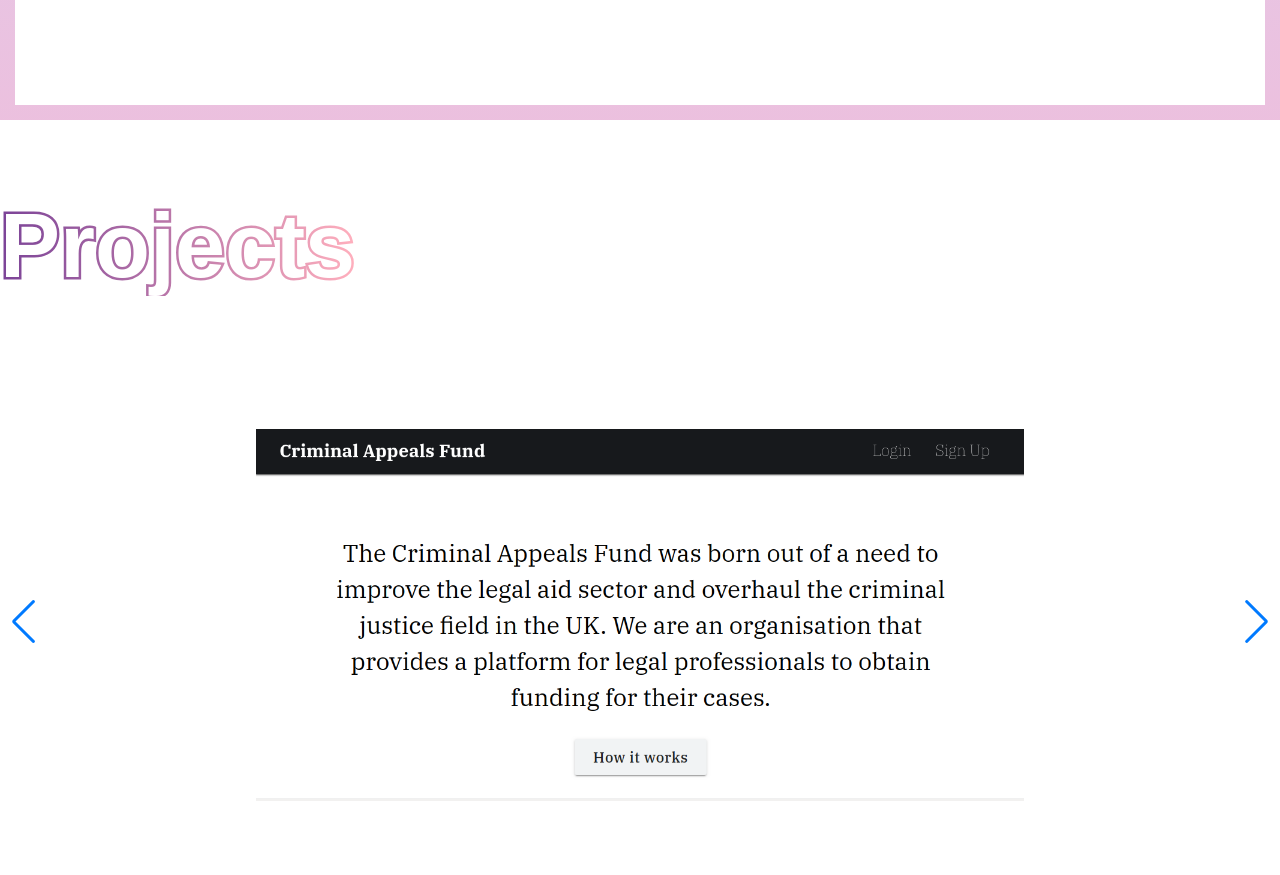
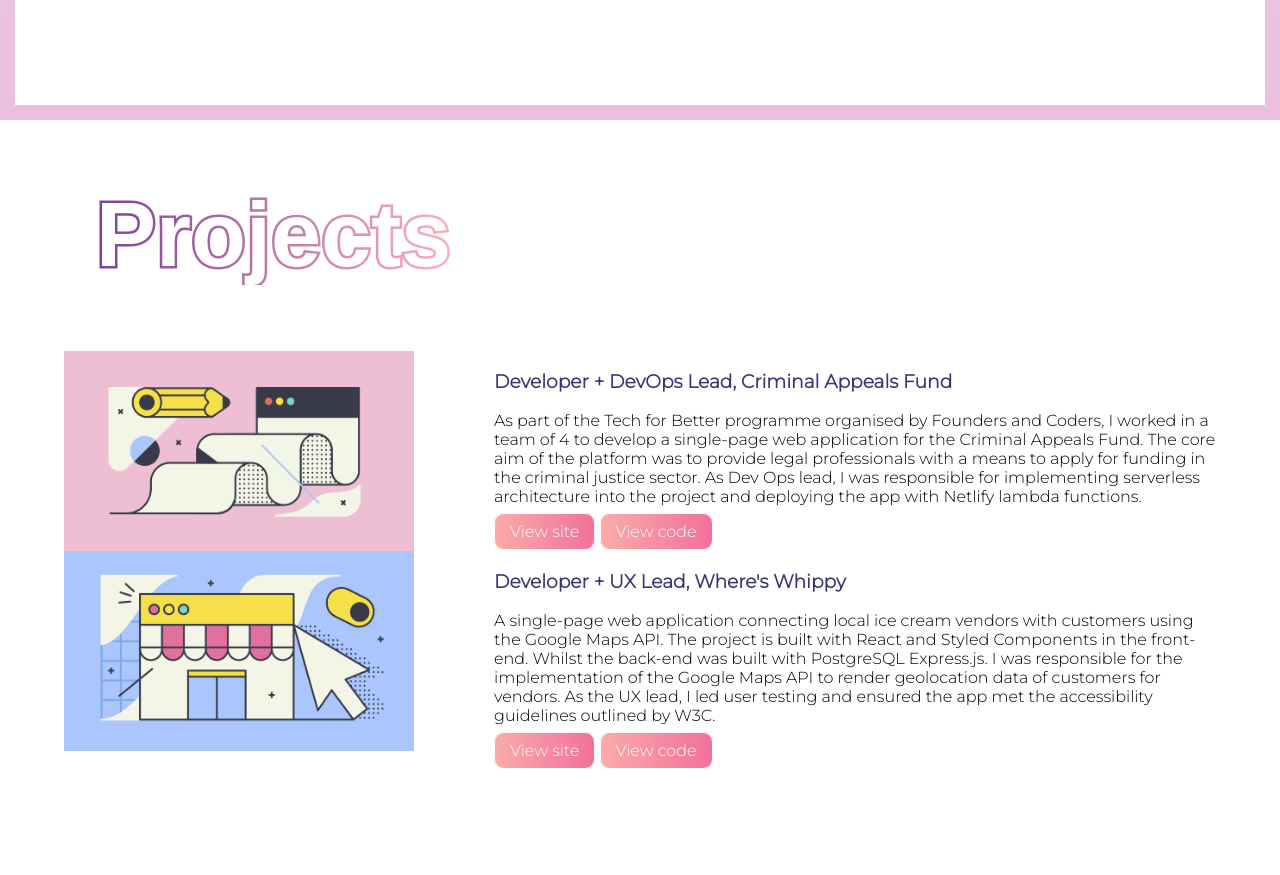
Before and after one commit to Lizzy-j/Portfolio, a website: page index.html in a window 1280 px wide. Shown: the part 680-1555 px from the top of the page. Drawn offline with nearby package versions, Linux system fonts and the light colour scheme; files that its build step writes are made by us from their sources.

Commit message:
formatting and new project images

```diff
--- a/index.html
+++ b/index.html
@@ -42,40 +42,36 @@
 
       <section class="projects-container section" id="projects">
         <h1 data-text="Projects"></h1>
-        <div class="swiper-container">
-          <div class="swiper-wrapper">
-              <div class="swiper-slide">
-                  <a href="https://criminal-appeals-fund.netlify.app/" target="blank">
-                      <img src="assets/caf.png" class="swiper-slide-img" alt=""></div>
-                  </a>
-
-              <div class="swiper-slide">
-                  <a href="https://where-is-whippy.netlify.app/" target="blank">
-                      <img src="assets/wheres-whippy.png" class="swiper-slide-img" alt="">
-                  </a>
-                  </div>
-              <div class="swiper-slide"><a href="https://mytindog.netlify.app/" target="blank"><img src="assets/tindog.png" class="swiper-slide-img" alt=""></a></div>
-
-              <div class="swiper-slide">
-                  <a href="https://artattack.netlify.app/" target="blank">
-                  <img src="assets/art-attack.png" class="swiper-slide-img" alt="">
-                  </a>
-              </div>
-              <div class="swiper-slide slide">Slide 4</div>
-              ...
+        <div class="project--container">
+          <img src="assets/abstract-list.png" alt="abstract list drawing" class="project-img"></img>
+          <div class="project-text--container">
+            <h3 class="project--title">Developer + DevOps Lead, Criminal Appeals Fund</h3>
+            <p class="project--text">As part of the Tech for Better programme organised by Founders and Coders, I worked in a team of 4 to develop a single-page web application for the Criminal Appeals Fund.
+              The core aim of the platform was to provide legal professionals with a means to apply for funding in the criminal justice sector.
+              As Dev Ops lead, I was responsible for implementing serverless architecture into the project and deploying the app with Netlify lambda functions.
+            </p>
+            <a href="https://criminal-appeals-fund.netlify.app/" target="blank" class="project--link">View site</a>
+            <a href="https://github.com/fac19/criminal-appeals-fund" target="blank" class="project--link">View code</a>
           </div>
-          <!-- If we need pagination -->
-         <div class="swiper-pagination"></div>
-
-          <!-- If we need navigation buttons -->
-          <div class="swiper-button-prev"></div>
-          <div class="swiper-button-next"></div>
 
         </div>
+        <div class="project--container">
+          <img src="assets/e-commerce-1.png" alt="abstract delivery map" class="project-img">
+          <div class="project-text--container">
+            <h3 class="project--title">Developer + UX Lead, Where's Whippy</h3>
+            <p class="project--text">A single-page web application connecting local ice cream vendors with customers using the Google Maps API.
+              The project is built with React and Styled Components in the front-end.
+              Whilst the back-end was built with PostgreSQL Express.js.
+              I was responsible for the implementation of the Google Maps API to render geolocation data of customers for vendors.
+              As the UX lead, I led user testing and ensured the app met the accessibility guidelines outlined by W3C.
+            </p>
+            <a href="https://where-is-whippy.netlify.app/" target="blank" class="project--link">View site</a>
+            <a href="https://github.com/fac19/week11-where-is-whippy" target="blank" class="project--link">View code</a>
+          </div>
 
+        </div>
       </section>
       <section class="expertise-container section">
-      <!-- <h2 class="expertise--title">Skills</h2> -->
       <h1 data-text="Expertise"></h1>
         <div class="skills-container">
           <ul class="expertise--list-1">
--- a/styles/style.css
+++ b/styles/style.css
@@ -3,8 +3,8 @@
   --landing-border-color: linear-gradient(180deg, #DDD6F3, #FAAACA);
   --bg-color:white;
   --heading-color: linear-gradient(to right,#7B4397, #FFAFBD);
-
-  --primary-text-color: #334379;
+  --project-button-color: linear-gradient(to right, #FAACA8, #F2709C);
+  --primary-text-color: #383775;
   --secondary-text-color: white;
   --expertise-bg-color: #DDD6F3;
   --contact-bg-color: linear-gradient(to right, #DDD6F3, #FAACA8)
@@ -71,54 +71,24 @@
 
 .about-me__text{
   margin: auto 6rem;
-  color: #3859CF;
+  color: var(--primary-text-color);
   font-family: sans-serif;
   text-align: justify;
   font-weight: lighter;
 }
 
-/* @-webkit-keyframes GradientFade {
-  0%{background-position:46% 0%}
-  50%{background-position:55% 100%}
-  100%{background-position:46% 0%}
-}
-@-moz-keyframes GradientFade {
-  0%{background-position:46% 0%}
-  50%{background-position:55% 100%}
-  100%{background-position:46% 0%}
-}
-@keyframes GradientFade {
-  0%{background-position:46% 0%}
-  50%{background-position:55% 100%}
-  100%{background-position:46% 0%}
-} */
-
-
-/* .landing-text__container {
-  margin-left: 2rem;
-  margin-right: 2rem;
-
-} */
-
-.projects--text{
-  text-align: justify;
-  margin: 0 2rem 2rem 0;
-  line-height: 1.5em;
-}
-
-
-
 .projects-container, .expertise-container {
   height: 100vh;
 }
 
-
 /* Projects */
 .projects-container {
   background: var(--bg-color);
-  color: var(--secondary-text-color);
+  /* color: var(--secondary-text-color); */
   font-family: 'Montserrat', sans-serif;
   padding-bottom: 2em;
+  margin-right: 4rem;
+  margin-left: 4rem;
 }
 
 h1[data-text] {
@@ -127,6 +97,7 @@
   font-weight:bold;
   font-family:arial;
   position:relative;
+  margin: 4rem 2rem;
 }
 h1[data-text]:before {
   content:attr(data-text);
@@ -147,11 +118,41 @@
   color: transparent;
 }
 
+.project--title {
+  color: var(--primary-text-color);
+}
 
+.project--container{
+  display: grid;
+  grid-auto-flow: column;
+  grid-gap: 50px 80px;
+
+}
+
+.project--link {
+  color: var(--bg-color);
+  background: var(--project-button-color);
+  text-decoration: none;
+  border: 1px solid white;
+  border-radius: 10px;
+  padding-right: 15px;
+  padding-left: 15px;
+  padding-top: 8px;
+  padding-bottom: 8px;
+}
+
+.projects--text{
+  text-align: justify;
+  margin: 0 2rem 2rem 0;
+  line-height: 1.5em;
+  color: var(--primary-text-color);
+}
+
+/* Expertise */
 .expertise-container {
   background: var(bg-color);
 }
-.expertise--title, .contact--title {
+.contact--title {
   flex-grow: 2;
   width: 100%;
   -webkit-text-stroke: 3px #383775;
@@ -163,7 +164,7 @@
 .expertise--list-1, .expertise--list-2 li {
   list-style-type: none;
   font-family: 'Montserrat', sans-serif;
-  color:  #383775
+  color:  var(--primary-text-color);
 }
 
 /* Contact */
@@ -268,8 +269,7 @@
 
 
 
-
-  .project-card, .about-me-text__container{
+.about-me-text__container{
     font-size: 0.85rem;
   }
 }
@@ -316,7 +316,7 @@
 
   .projects--title, .expertise--title {
     font-size: 8em;
-    margin: 0 0 10px 25px;
+    /* margin: 0 0 10px 25px; */
     text-align: left;
     flex-grow: 3;
   }
```
Also changed, not shown: assets/abstract-delivery-map.png (added), assets/abstract-list.png (added), assets/e-commerce-1.png (added), 2 other files.
